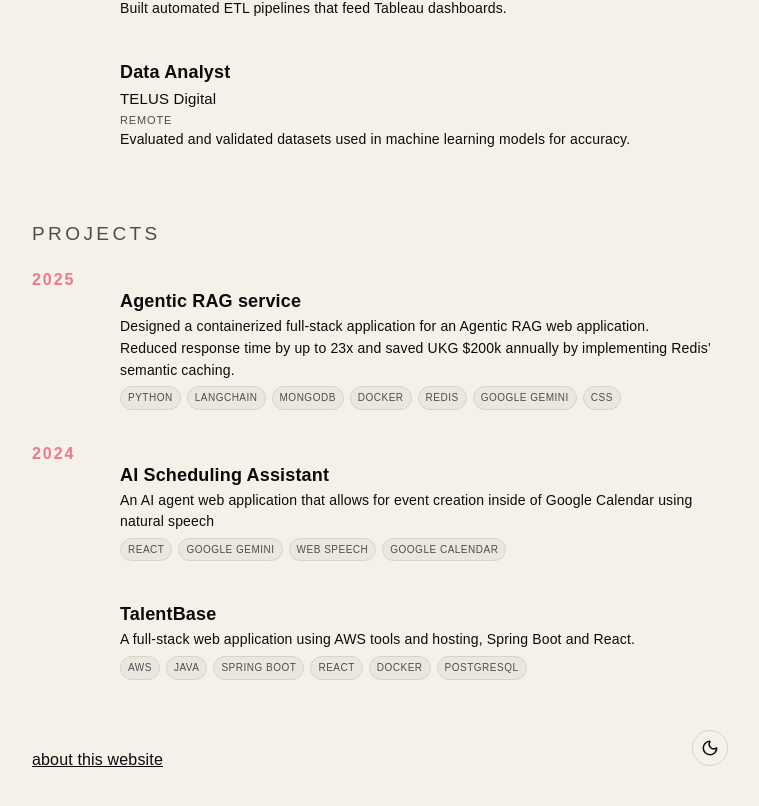
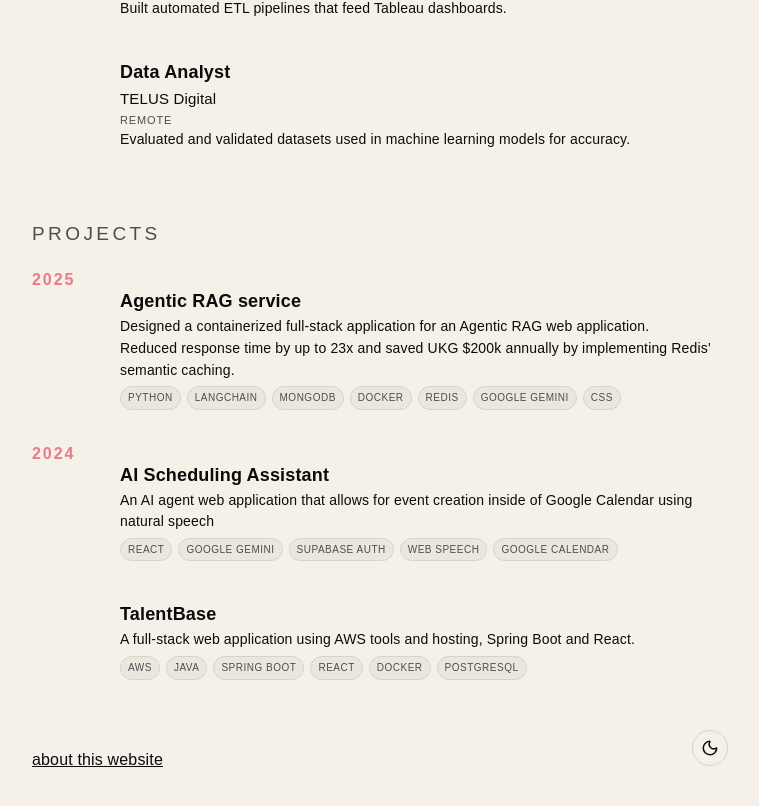
Before and after one commit to TAssalian/TAssalian.github.io, a Next.js app: page / in a window 1280 px wide. Shown: the part 505-1311 px from the top of the page, without its empty margins (260-1019 px from the left). Built offline with nearby package versions, Linux system fonts and the light colour scheme.

Commit message:
Added 'Supabase Auth' to array of tools for AI Scheduling Assistant project

```diff
--- a/data/project.ts
+++ b/data/project.ts
@@ -13,7 +13,7 @@ export const projects: Project[] = [
         project_url: "https://github.com/TAssalian/scheduling-assistant",
         year: "2024",
         description: "An AI agent web application that allows for event creation inside of Google Calendar using natural speech",
-        tools: ["React", "Google Gemini", "Web Speech", "Google Calendar"],
+        tools: ["React", "Google Gemini", "Supabase Auth", "Web Speech", "Google Calendar"],
     },
     {
         project_name: "TalentBase",
```
